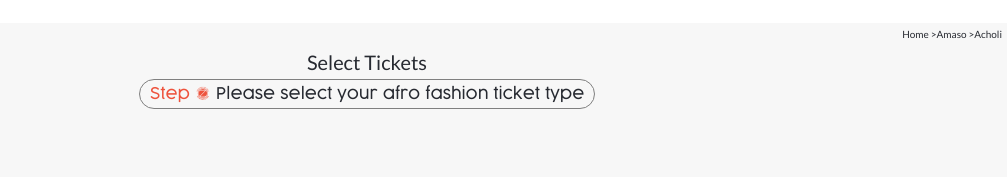
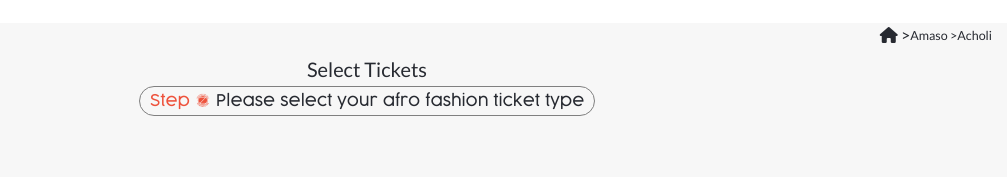
Before and after one commit to oxenprogrammer/dev-conference, a website: page ticket.html in a window 1280 px wide. Shown: the part 74-251 px from the top of the page, 273-1280 px from the left. Drawn offline with nearby package versions, Linux system fonts and the light colour scheme.

Commit message:
fix more minor changes

```diff
--- a/scss/_about.scss
+++ b/scss/_about.scss
@@ -1,5 +1,14 @@
 .about-cover {
   padding: 2rem 0;
+
+  .home-ticket {
+    margin-right: 1rem;
+
+    .home {
+      position: relative;
+      top: -0.5rem;
+    }
+  }
 
   .about-header {
     font-family: "Cocogoose Pro", "Libre Franklin", sans-serif;
--- a/scss/_ticket.scss
+++ b/scss/_ticket.scss
@@ -4,6 +4,15 @@
 
   .cover-ticket {
     background-color: #f7f7f7;
+  }
+
+  .home-ticket {
+    margin-right: 1rem;
+
+    .home {
+      position: relative;
+      top: -0.5rem;
+    }
   }
 
   .envelop-background {
--- a/ticket.html
+++ b/ticket.html
@@ -62,13 +62,13 @@
 		<main class="main">
 			<div class="cover-tickets">
 				<div class="cover-ticket"></div>
-				<nav class="home-ticket">
+				<nav class="home-ticket d-none d-md-block">
 					<header
 						class="d-flex justify-content-end p-2 ticket-links"
 					>
-						<h6>Home ></h6>
-						<h6>Amaso ></h6>
-						<h6>Acholi</h6>
+						<div class="home"><i class="fas fa-home"></i> ></div>
+						<h5>Amaso ></h5>
+						<h5>Acholi</h5>
 					</header>
 				</nav>
 				<h2 class="select-ticket text-center">
```
Also changed, not shown: about.html (+9 -0 lines), css/styles.min.css.
